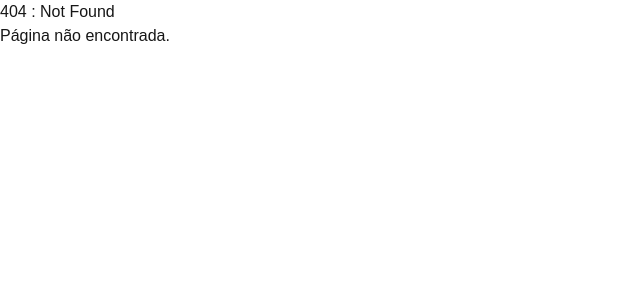
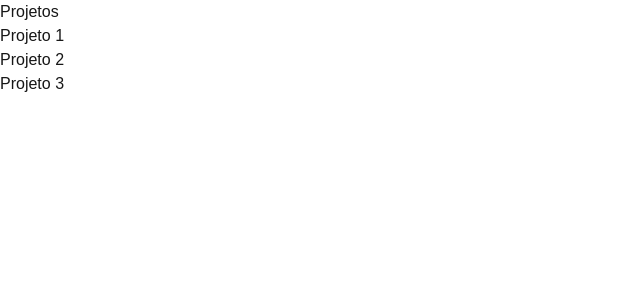
Before and after one commit to felipeclarindo/portfolio, a Next.js app: page /projetos in a window 1280 px wide. Before the commit this address had no page. Shown: the top 300 px of the page, without its empty margins (0-640 px from the left). Built offline with nearby package versions, Linux system fonts and the light colour scheme.

Commit message:
Iniciando criação da pagina de projetos

```diff
--- /dev/null
+++ b/src/app/projetos/[projeto]/layout.tsx
@@ -0,0 +1,13 @@
+import type { Metadata } from "next";
+
+export const metadata: Metadata = {
+  title: "Projeto | Felipe Clarindo",
+};
+
+export default function ProjetosLayout({
+  children,
+}: Readonly<{
+  children: React.ReactNode;
+}>) {
+  return <div>{children}</div>;
+}
--- /dev/null
+++ b/src/app/projetos/[projeto]/page.tsx
@@ -0,0 +1,13 @@
+type ProjetoProps = {
+  params: { projeto: string };
+};
+const projetos: Array<string> = ["joao", "cabo"];
+
+export default function ProjetoPage({ params }: ProjetoProps) {
+  return (
+    <div>
+      <h1>Projeto</h1>
+      {params.projeto in projetos ? `${params.projeto}` : "Projeto not found"}
+    </div>
+  );
+}
--- /dev/null
+++ b/src/app/projetos/layout.tsx
@@ -0,0 +1,15 @@
+import type { Metadata } from "next";
+
+export const metadata: Metadata = {
+  title: "Projetos | Felipe Clarindo",
+  description:
+    "Projetos desenvolvidos por felipeclarindo (websites, softwares, automações, análises de dados e etc.)",
+};
+
+export default function ProjetosLayout({
+  children,
+}: {
+  children: React.ReactNode;
+}) {
+  return <div>{children}</div>;
+}
--- /dev/null
+++ b/src/app/projetos/page.tsx
@@ -0,0 +1,12 @@
+export default function ProjetosPage() {
+  return (
+    <main>
+      <h1>Projetos</h1>
+      <ul>
+        <li>Projeto 1</li>
+        <li>Projeto 2</li>
+        <li>Projeto 3</li>
+      </ul>
+    </main>
+  );
+}
```
